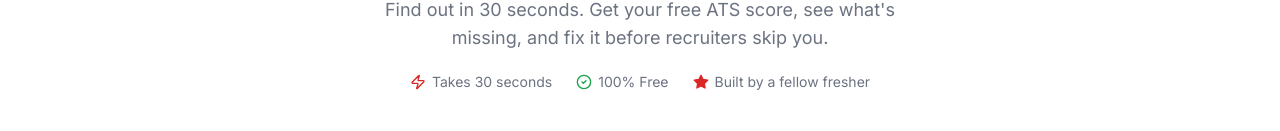
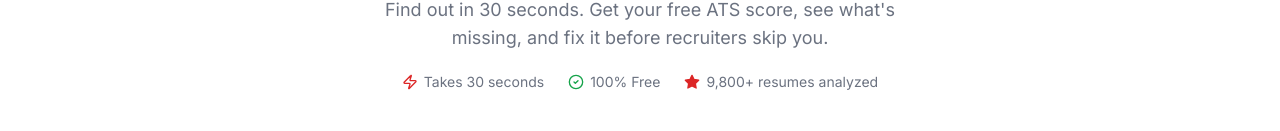
Before and after one commit to MukeshDevX/ai-resume-analyzer, a React (Vite) app in the folder frontend/: page / in a window 1280 px wide. Shown: the part 248-379 px from the top of the page. Built offline with nearby package versions, Linux system fonts and the light colour scheme; no server answers.

Commit message:
Update Hero component with resume analysis count

```diff
--- a/frontend/src/components/Hero.jsx
+++ b/frontend/src/components/Hero.jsx
@@ -81,7 +81,7 @@ export default function Hero({ result, setResult }) {
       <div className="flex items-center justify-center gap-x-3 sm:gap-x-6 gap-y-2 mt-5 text-xs sm:text-sm text-gray-500 dark:text-gray-400 flex-wrap">
         <span className="flex items-center gap-1.5"><Zap className="w-4 h-4 text-brand-500 shrink-0" /> Takes 30 seconds</span>
         <span className="flex items-center gap-1.5"><CheckCircle2 className="w-4 h-4 text-green-600 shrink-0" /> 100% Free</span>
-        <span className="flex items-center gap-1.5"><Star className="w-4 h-4 text-brand-500 fill-brand-500 shrink-0" /> Built by a fellow fresher</span>
+        <span className="flex items-center gap-1.5"><Star className="w-4 h-4 text-brand-500 fill-brand-500 shrink-0" /> 9,800+ resumes analyzed </span>
       </div>
 
       {/* Tool card */}
```
